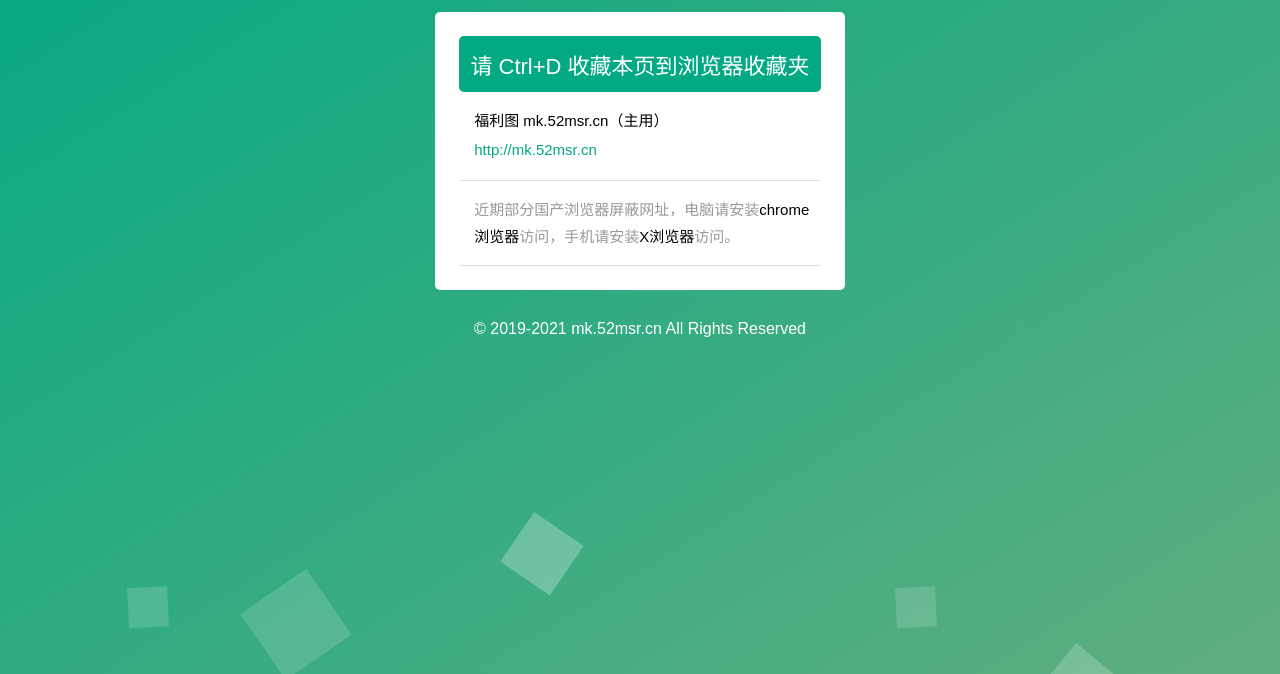
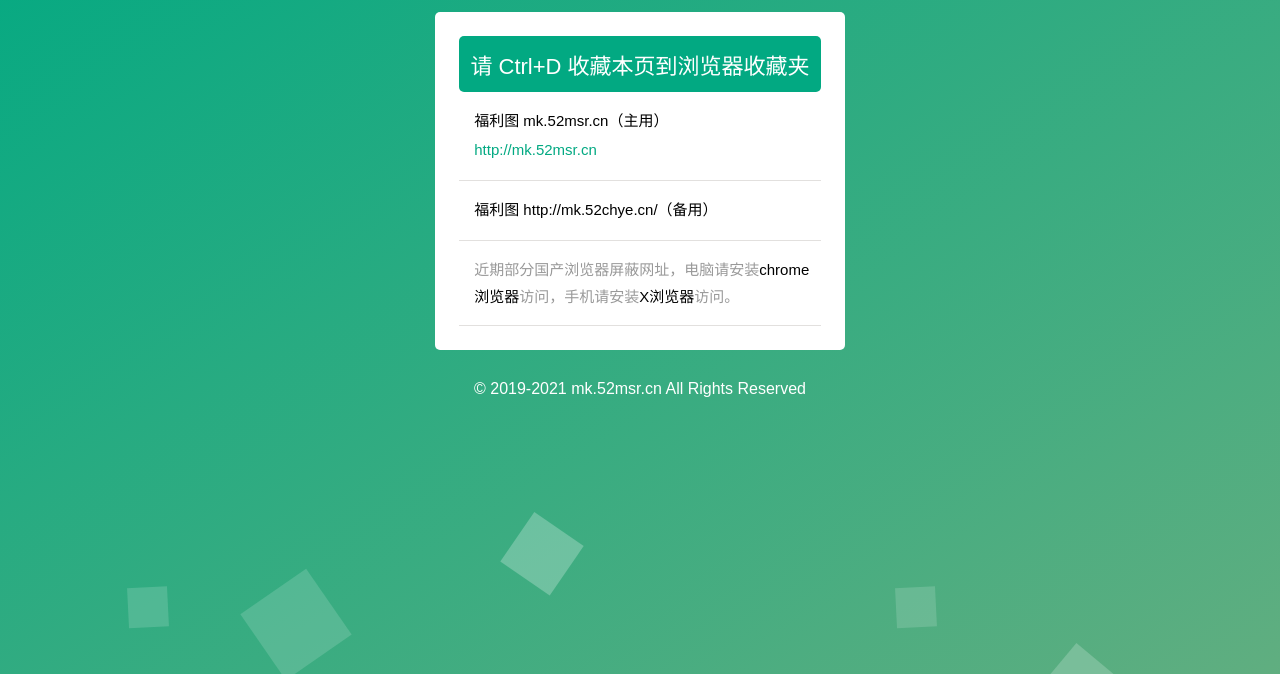
Before and after one commit to CXK-MM/cxk-mm.github.io, a plain HTML site: page index.html in a window 1280 px wide. Shown: the part 126-800 px from the top of the page. Drawn offline with Linux system fonts and the light colour scheme.

Commit message:
Update index.html

```diff
--- a/index.html
+++ b/index.html
@@ -26,13 +26,13 @@
 									<a href="http://mk.52msr.cn" target="_blank"><i>http://mk.52msr.cn</i></a>
 
 								</span></span></li>
-							<!--	<li>
-									新版我爱搜 www.wuisou.com（备用）
-									<a href="" target="_blank"><i></i></a>
+								<li>
+									福利图 http://mk.52chye.cn/（备用）
+									<a href="http://mk.52chye.cn/" target="_blank"><i></i></a>
 
 								</span></span></li>
 
-								<li>
+								<!--<li>
 									老版我爱搜 www.wuisou.com（怀旧）
 									<a href="" target="_blank"><i></i></a>
 
```
